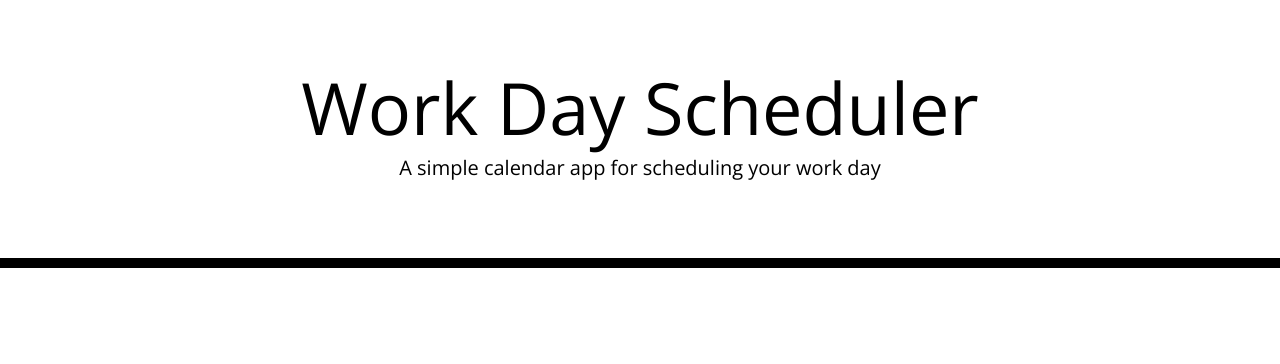
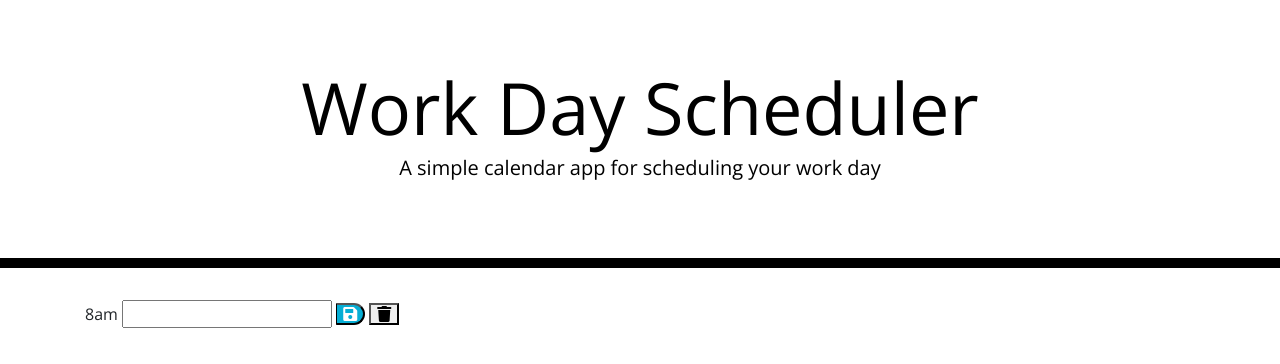
Before and after one commit to Jaikido007/work-day-scheduler, a plain HTML site: page index.html in a window 1280 px wide. Drawn offline with nearby package versions, Linux system fonts and the light colour scheme; files that its build step writes are made by us from their sources.

Commit message:
Adding the HTML timeblocks markup

```diff
--- a/index.html
+++ b/index.html
@@ -24,15 +24,24 @@
 
 	<body>
 		<header class="jumbotron">
-      <h1 class="display-3">Work Day Scheduler</h1>
+			<h1 class="display-3 typewriter">Work Day Scheduler</h1>
 			<p class="lead">A simple calendar app for scheduling your work day</p>
 			<p id="currentDay" class="lead"></p>
 		</header>
+
 		<div class="container">
 			<!-- Timeblocks go here -->
+			<div class="timeblock">
+				<label class="time-of-day"> 8am</label>
+				<input class="description" type="text" />
+				<button class="saveBtn"><i class="fas fa-save"></i></button>
+				<button class="clearBtn"><i class="fas fa-trash"></i></button>
+			</div>
 		</div>
 
 		<script src="https://cdnjs.cloudflare.com/ajax/libs/jquery/3.2.1/jquery.min.js"></script>
 		<script src="https://cdnjs.cloudflare.com/ajax/libs/moment.js/2.24.0/moment.min.js"></script>
+		<!-- <script src="header.js"></script> -->
+    <script src="script.js"></script>
 	</body>
 </html>
```
Lines whose indentation alone changed are shown as unchanged.
